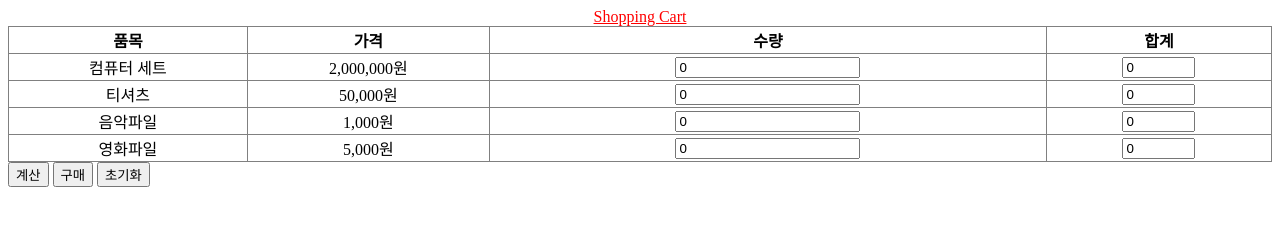
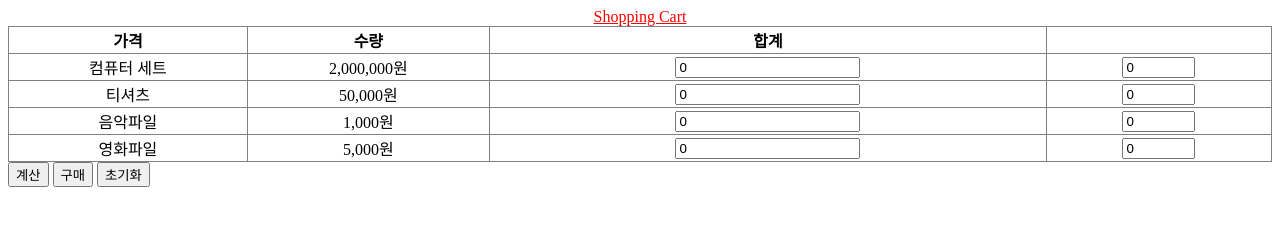
Before and after one commit to hyeinchang/project2, a plain HTML site: page WebContent/shopcart.html in a window 1280 px wide. Drawn offline with Linux system fonts and the light colour scheme.

Commit message:
품목주석해버림

```diff
--- a/WebContent/shopcart.html
+++ b/WebContent/shopcart.html
@@ -24,7 +24,7 @@
 		<table border="1">
 			<caption>Shopping Cart</caption>
 			<tr>
-				<th>품목</th>
+				<!-- <th>품목</th> -->
 				<th>가격</th>
 				<th>수량</th>
 				<th>합계</th>
```
